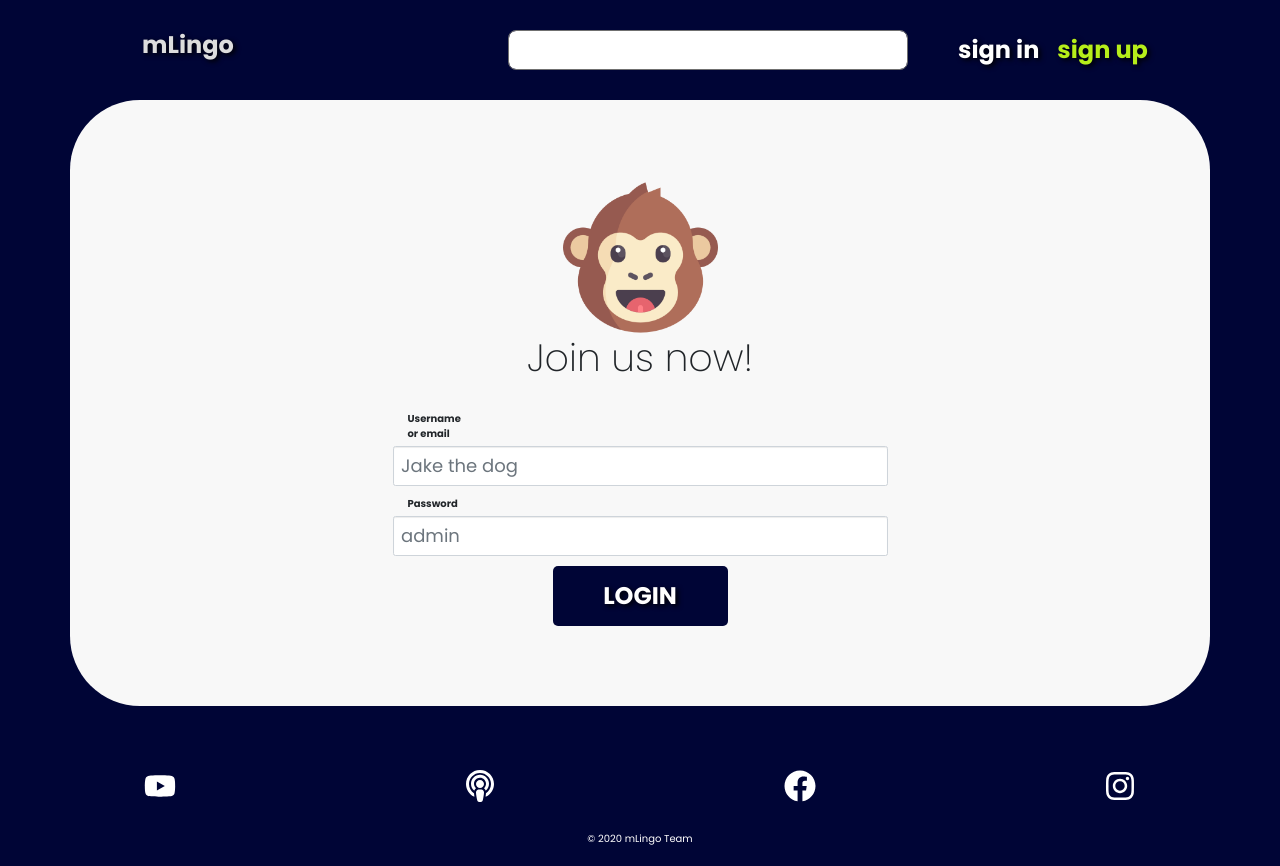
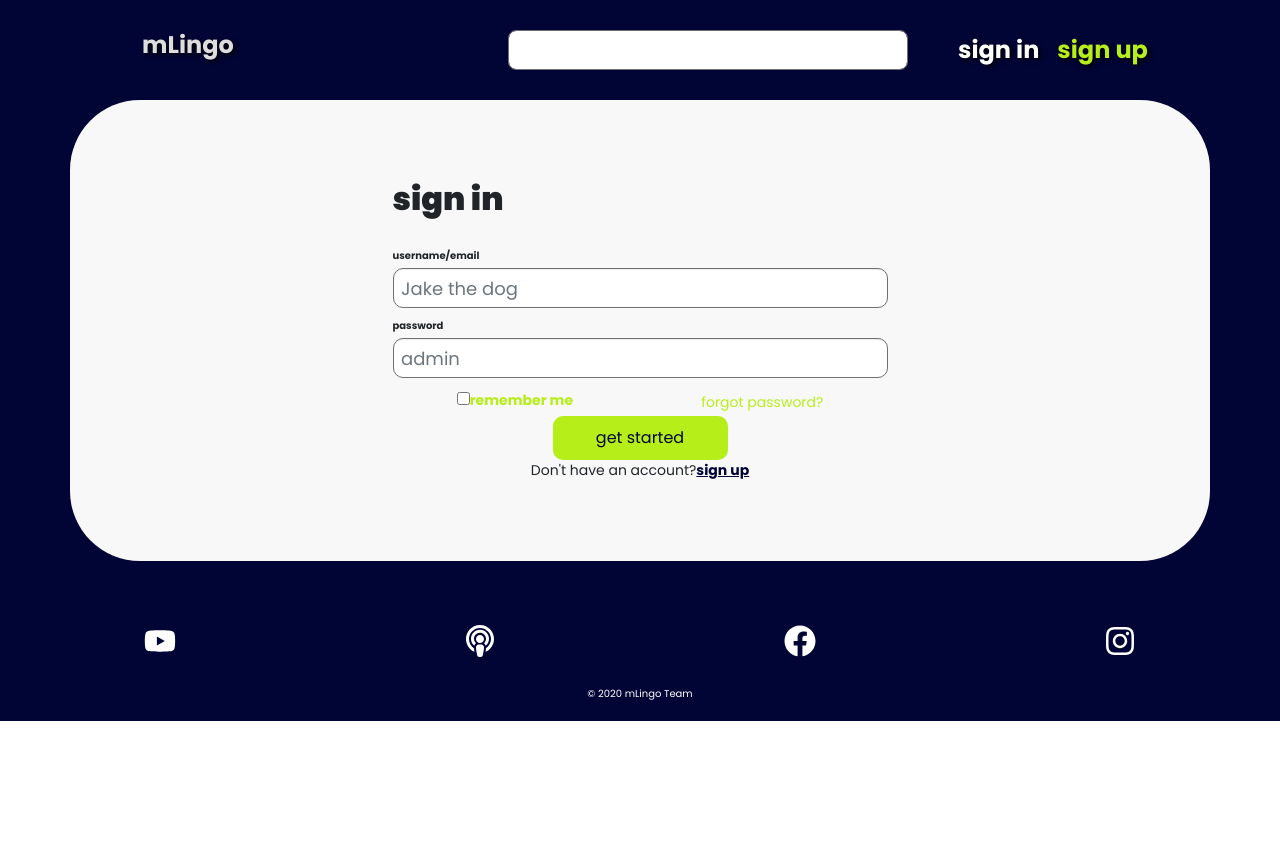
Before and after one commit to mLingoTeam/mLingo-Frontend, a React (Create React App) app in the folder mLingo/ClientApp/: page /login in a window 1280 px wide. After the commit the page ends 800 px from the top, so only its background shows below. Built offline with nearby package versions, Linux system fonts and the light colour scheme.

Commit message:
Add texts to the login page ( without margins )

```diff
--- a/mLingo/ClientApp/src/components/FormComponents/FormField.js
+++ b/mLingo/ClientApp/src/components/FormComponents/FormField.js
@@ -4,7 +4,7 @@ import { FormGroup, Label, Input } from "reactstrap";
 const FormField = ({ set }) => {
   return (
     <FormGroup className="col-12 mb-3">
-      <Label for={set.id} className="col-2">
+      <Label for={set.id}>
         {set.label}
       </Label>
       <Input
--- a/mLingo/ClientApp/src/components/FormComponents/Login.js
+++ b/mLingo/ClientApp/src/components/FormComponents/Login.js
@@ -1,7 +1,7 @@
 import React from "react";
 import { Form } from "reactstrap";
 import FormField from "./FormField";
-import img1 from "../../img/monkey.png";
+import { Link } from 'react-router-dom';
 import { withRouter } from 'react-router-dom';
 
 import { authenticationService } from "../../services/authentication";
@@ -21,7 +21,7 @@ class Login extends React.Component {
       {
         type: "text",
         name: "username",
-        label: "Username or email",
+        label: "username/email",
         function: this.handleChange.bind(this),
         placeholder: "Jake the dog",
         id: "Username"
@@ -29,7 +29,7 @@ class Login extends React.Component {
       {
         type: "password",
         name: "password",
-        label: "Password",
+        label: "password",
         function: this.handleChange.bind(this),
         placeholder: "admin",
         id: "Password"
@@ -84,8 +84,6 @@ class Login extends React.Component {
     return (
       <div>
         <div className="registerForm2 col-12 d-flex jusify-content-center flex-wrap">
-          <img src={img1} className="img-fluid offset-5 col-2" alt="logo" />
-          <h1 className="text-center col-12 mb-5">Join us now!</h1>
           <Form
             className="col-12 offset-lg-3 col-lg-6"
             onSubmit={e => {
@@ -93,13 +91,26 @@ class Login extends React.Component {
               this.sendRequest();
             }}
           >
+            <h1 className="col-12 mb-5">sign in</h1>
             {this.fields.map(element => (
               <FormField set={element} />
             ))}
 
-            <button className="col-12 offset-lg-4 col-lg-4 btn blue-button">
-              LOGIN
+            <div className="col-12 remember">
+              <span>
+                <input type="checkbox" name="remember" />
+                <label for="remember">remember me</label>
+              </span>
+              <Link to="/forgot">forgot password?</Link>
+            </div>
+
+            <button className="col-12 offset-lg-4 col-lg-4 btn green-button">
+              get started
             </button>
+
+            <div className="col-12 alreadyaccount">
+              <p>Don't have an account?</p><Link to='/register'>sign up</Link>
+            </div>
           </Form>
         </div>
       </div>
--- a/mLingo/ClientApp/src/components/styles/Main.scss
+++ b/mLingo/ClientApp/src/components/styles/Main.scss
@@ -235,27 +235,59 @@ li.media h4 {
 
 /* 5. Register.js */
 
-.registerForm2 input {
+.registerForm2 input[type="text"], .registerForm2 input[type="password"] {
   height: 40px;
   font-size: 18px;
+  border: 1px solid #707070;
+  border-radius: 10px;
 }
 
-.registerForm2 input:focus {
-  outline: none;
-  border: 0;
+.registerForm2 input[type="text"]:focus, .registerForm2 input[type="password"]:focus {
+  outline: none !important;
+  border: 1px solid $light-green;
 }
 
 .registerForm2 {
   padding: 10vh 0;
 
   h1 {
-    font-size: 38px;
-    font-weight: 100;
+    font-size: 32px;
+    font-weight: 900;
   }
 
   form {
     display: flex;
     flex-wrap: wrap;
+  }
+  p{
+    padding: 0 !important;
+    margin: 0 !important;
+  }
+}
+
+.remember{
+  display: flex;
+  justify-content: space-around;
+  align-items: center;
+  font-size: 14px;
+  color: $light-green;
+  font-weight: 400 !important;
+
+  a{
+    color: $light-green;
+  }
+}
+
+.alreadyaccount{
+  display: flex;
+  justify-content: center;
+  align-items: center;
+  font-size: 14px;
+
+  a{
+    color: $dark-blue;
+    text-decoration: underline $dark-blue;
+    font-weight: bold;
   }
 }
 
--- a/mLingo/ClientApp/src/components/styles/css/Main.css
+++ b/mLingo/ClientApp/src/components/styles/css/Main.css
@@ -4,6 +4,32 @@
 
 a:hover {
   text-decoration: none;
+}
+
+.green-button {
+  font-size: 16px;
+  font-weight: 400;
+  background-color: inherit;
+  border: 0;
+  color: #000536;
+  outline: none !important;
+  background: #B6EE1A;
+  padding: 10px;
+  border-radius: 10px;
+  text-decoration: none;
+  -webkit-transition: 0.5s;
+  transition: 0.5s;
+}
+
+.green-button:hover {
+  color: #000536;
+  text-decoration: none !important;
+}
+
+@media (max-width: 576px) {
+  .green-button {
+    font-size: 16px !important;
+  }
 }
 
 .blue-button {
@@ -379,14 +405,16 @@ li.media h4 {
 }
 
 /* 5. Register.js */
-.registerForm2 input {
+.registerForm2 input[type="text"], .registerForm2 input[type="password"] {
   height: 40px;
   font-size: 18px;
+  border: 1px solid #707070;
+  border-radius: 10px;
 }
 
-.registerForm2 input:focus {
-  outline: none;
-  border: 0;
+.registerForm2 input[type="text"]:focus, .registerForm2 input[type="password"]:focus {
+  outline: none !important;
+  border: 1px solid #B6EE1A;
 }
 
 .registerForm2 {
@@ -394,8 +422,8 @@ li.media h4 {
 }
 
 .registerForm2 h1 {
-  font-size: 38px;
-  font-weight: 100;
+  font-size: 32px;
+  font-weight: 900;
 }
 
 .registerForm2 form {
@@ -404,6 +432,49 @@ li.media h4 {
   display: flex;
   -ms-flex-wrap: wrap;
       flex-wrap: wrap;
+}
+
+.registerForm2 p {
+  padding: 0 !important;
+  margin: 0 !important;
+}
+
+.remember {
+  display: -webkit-box;
+  display: -ms-flexbox;
+  display: flex;
+  -ms-flex-pack: distribute;
+      justify-content: space-around;
+  -webkit-box-align: center;
+      -ms-flex-align: center;
+          align-items: center;
+  font-size: 14px;
+  color: #B6EE1A;
+  font-weight: 400 !important;
+}
+
+.remember a {
+  color: #B6EE1A;
+}
+
+.alreadyaccount {
+  display: -webkit-box;
+  display: -ms-flexbox;
+  display: flex;
+  -webkit-box-pack: center;
+      -ms-flex-pack: center;
+          justify-content: center;
+  -webkit-box-align: center;
+      -ms-flex-align: center;
+          align-items: center;
+  font-size: 14px;
+}
+
+.alreadyaccount a {
+  color: #000536;
+  -webkit-text-decoration: underline #000536;
+          text-decoration: underline #000536;
+  font-weight: bold;
 }
 
 /* 6. Footer.js */
--- a/mLingo/ClientApp/src/components/styles/css/variables.css
+++ b/mLingo/ClientApp/src/components/styles/css/variables.css
@@ -4,6 +4,32 @@
 
 a:hover {
   text-decoration: none;
+}
+
+.green-button {
+  font-size: 16px;
+  font-weight: 400;
+  background-color: inherit;
+  border: 0;
+  color: #000536;
+  outline: none !important;
+  background: #B6EE1A;
+  padding: 10px;
+  border-radius: 10px;
+  text-decoration: none;
+  -webkit-transition: 0.5s;
+  transition: 0.5s;
+}
+
+.green-button:hover {
+  color: #000536;
+  text-decoration: none !important;
+}
+
+@media (max-width: 576px) {
+  .green-button {
+    font-size: 16px !important;
+  }
 }
 
 .blue-button {
--- a/mLingo/ClientApp/src/components/styles/variables.scss
+++ b/mLingo/ClientApp/src/components/styles/variables.scss
@@ -77,8 +77,41 @@ a:hover{
   }
 }
 
+@mixin darkbutton($color) {
+  font-size: 16px;
+  font-weight: 400;
+  background-color: inherit;
+  border: 0;
+  color: $dark-blue;
+  outline: none !important;
+  background: $color;
+  padding: 10px;
+  border-radius: 10px;
+  text-decoration: none;
+  transition: 0.5s;
+
+  &:hover {
+    color: $dark-blue;
+    text-decoration: none !important;
+  }
+
+  @media(max-width: $mobile-res){
+    &{
+      font-size: 16px !important;
+    }
+  }
+}
+
+@mixin greenbutton{
+  @include darkbutton($light-green);
+}
+
 @mixin bluebutton {
   @include inbutton($light-blue);
+}
+
+.green-button{
+  @include greenbutton;
 }
 
 .blue-button {
```
Also changed, not shown: 2 other files (tests, documents, lock files or other folders).
